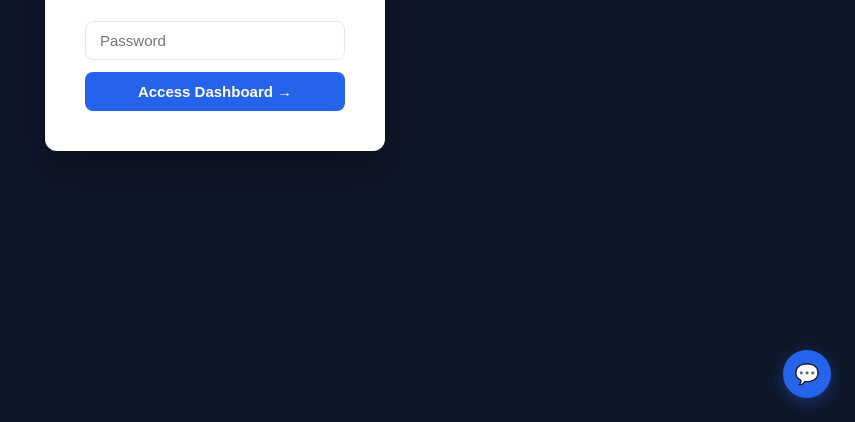
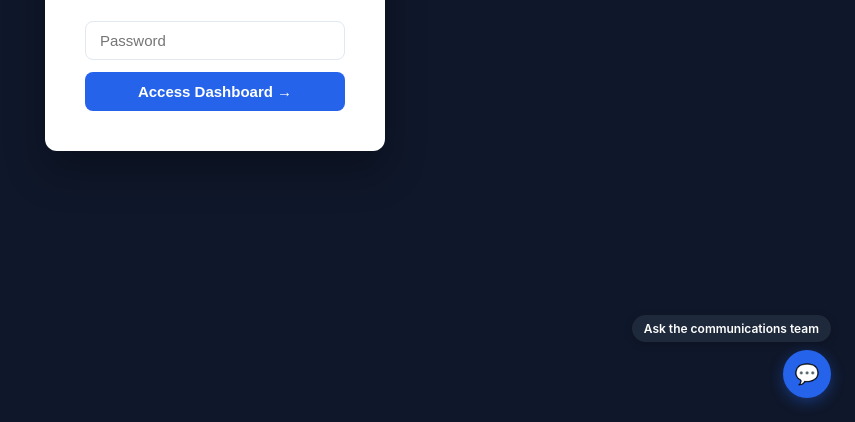
Before and after one commit to nlfoodpartnership/nfp-analytics, a website: page index.html in a window 1280 px wide. Shown: the part 378-800 px from the top of the page, without its empty margins (425-1280 px from the left). Drawn offline with nearby package versions, Linux system fonts and the light colour scheme.

Commit message:
Add label above ask bubble

```diff
--- a/index.html
+++ b/index.html
@@ -768,10 +768,31 @@ main {
 }
 
 /* ── Ask widget ── */
-#ask-bubble {
+#ask-bubble-wrap {
   position: fixed;
   bottom: 24px;
   right: 24px;
+  display: flex;
+  flex-direction: column;
+  align-items: flex-end;
+  gap: 8px;
+  z-index: 1000;
+}
+#ask-bubble-label {
+  background: #1E293B;
+  color: white;
+  font-size: 12px;
+  font-weight: 600;
+  padding: 6px 12px;
+  border-radius: 20px;
+  white-space: nowrap;
+  box-shadow: 0 2px 8px rgba(0,0,0,0.2);
+  cursor: pointer;
+  opacity: 1;
+  transition: opacity .15s;
+}
+#ask-bubble-label:hover { opacity: .85; }
+#ask-bubble {
   width: 48px;
   height: 48px;
   border-radius: 50%;
@@ -784,13 +805,13 @@ main {
   align-items: center;
   justify-content: center;
   font-size: 20px;
-  z-index: 1000;
+  align-self: flex-end;
   transition: background .15s, transform .15s;
 }
 #ask-bubble:hover { background: #1D4ED8; transform: scale(1.07); }
 #ask-panel {
   position: fixed;
-  bottom: 82px;
+  bottom: 110px;
   right: 24px;
   width: 320px;
   background: white;
@@ -2703,7 +2724,10 @@ document.addEventListener('keydown', e => {
 </script>
 
 <!-- Ask widget -->
-<button id="ask-bubble" onclick="toggleAskPanel()" title="Ask a question">💬</button>
+<div id="ask-bubble-wrap">
+  <span id="ask-bubble-label" onclick="toggleAskPanel()">Ask the communications team</span>
+  <button id="ask-bubble" onclick="toggleAskPanel()" title="Ask the communications team a question">💬</button>
+</div>
 <div id="ask-panel">
   <div class="ask-panel-header">
     <div>
```
